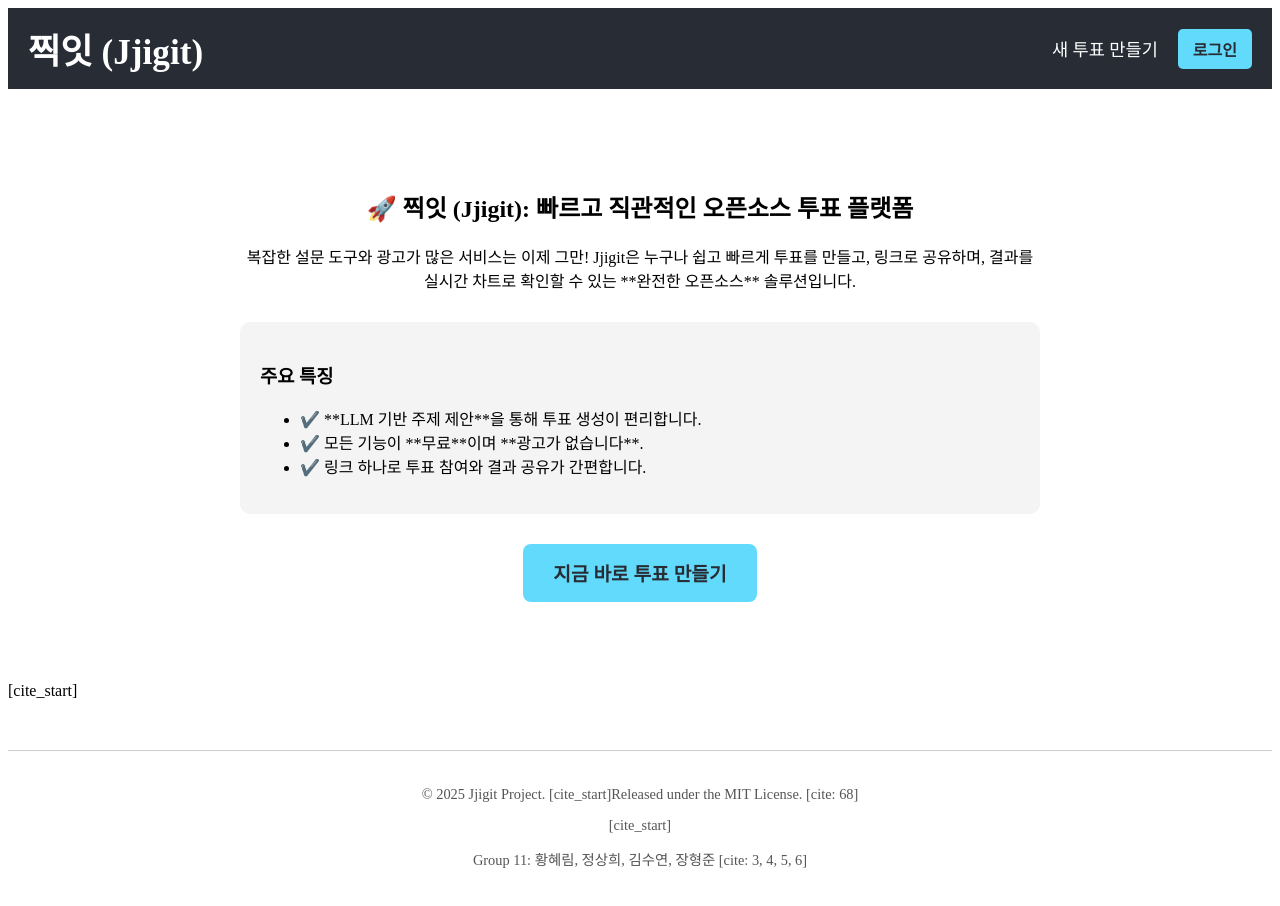
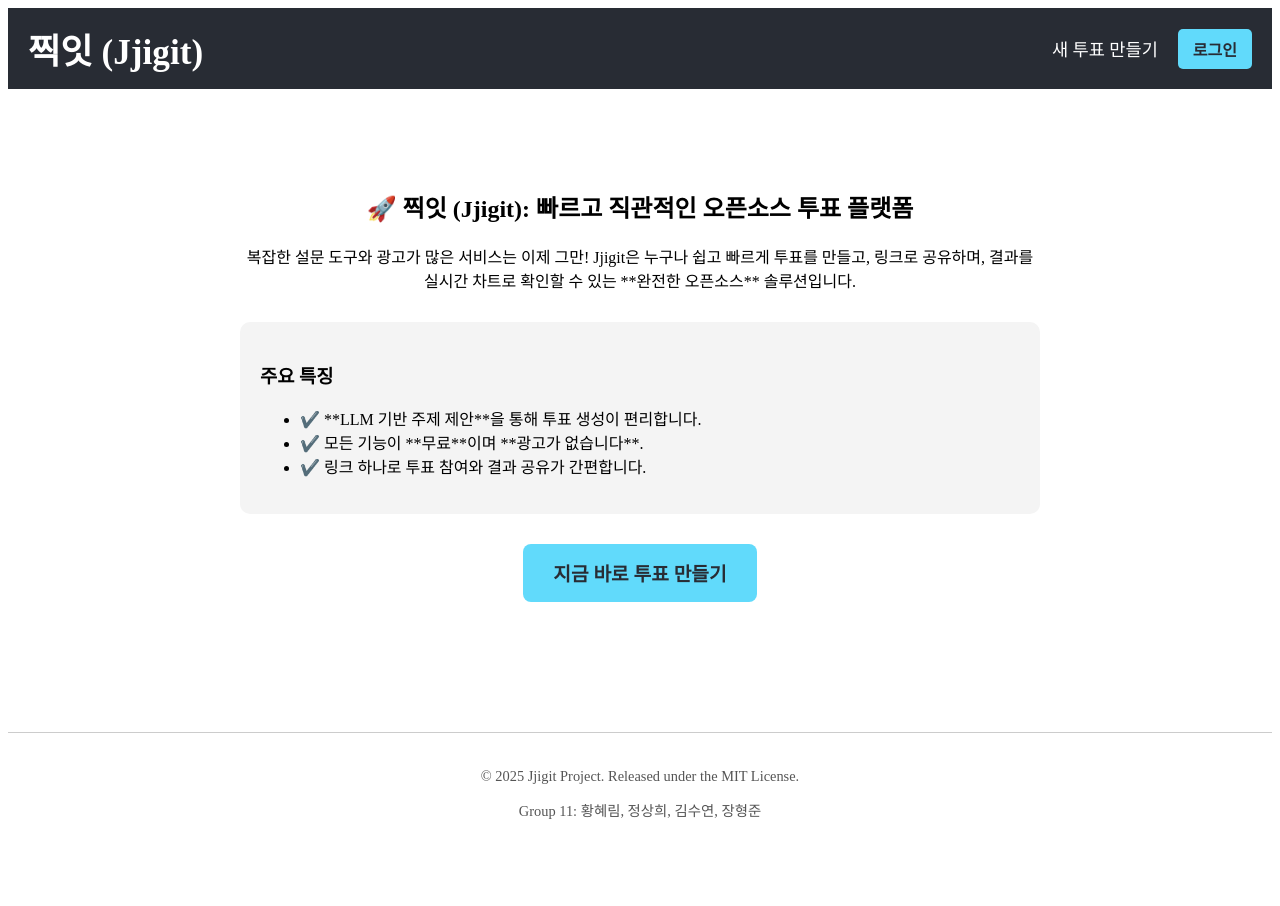
Before and after one commit to OSS-Group11/jjigit-fe, a React (Create React App) app: page / in a window 1280 px wide. Shown: the top 906 px of the page. After the commit the page ends 862 px from the top, so only its background shows below. Built offline with nearby package versions, Linux system fonts and the light colour scheme; the HTML template or start-up script is replaced by a standard one.

Commit message:
Refactor footer content and import statement

```diff
--- a/src/App.js
+++ b/src/App.js
@@ -1,3 +1,6 @@
+//APP.js: 메인 라우팅 코드
+
+// src/App.js
 import React from 'react';
 import { BrowserRouter as Router, Routes, Route } from 'react-router-dom';
 
@@ -5,7 +8,7 @@ import { BrowserRouter as Router, Routes, Route } from 'react-router-dom';
 import Header from './components/Header';
 import HomePage from './pages/HomePage';
 import CreatePollPage from './pages/CreatePollPage';
-import PollPage from './pages/PollPage'; // 이전에 제공된 투표 참여/결과 페이지
+import PollPage from './pages/PollPage';
 
 function App() {
   return (
@@ -31,10 +34,9 @@ function App() {
           </Routes>
         </main>
 
-        [cite_start]{/* 프로젝트 라이선스에 따라 푸터 추가 (MIT License) [cite: 68] */}
         <footer style={footerStyle}>
-            <p>© 2025 Jjigit Project. [cite_start]Released under the MIT License. [cite: 68]</p>
-            [cite_start]<p>Group 11: 황혜림, 정상희, 김수연, 장형준 [cite: 3, 4, 5, 6]</p>
+            <p>© 2025 Jjigit Project. Released under the MIT License.</p>
+            <p>Group 11: 황혜림, 정상희, 김수연, 장형준</p>
         </footer>
       </div>
     </Router>
```
